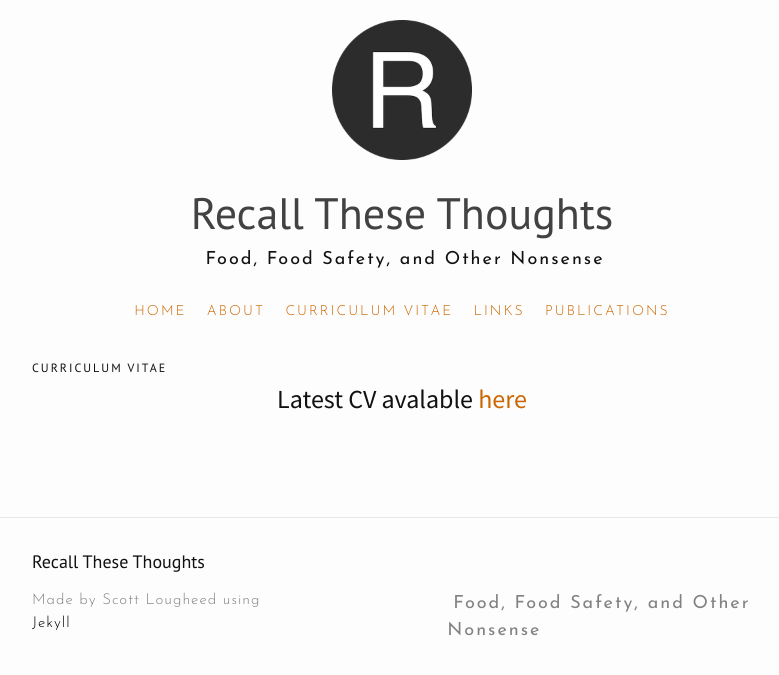
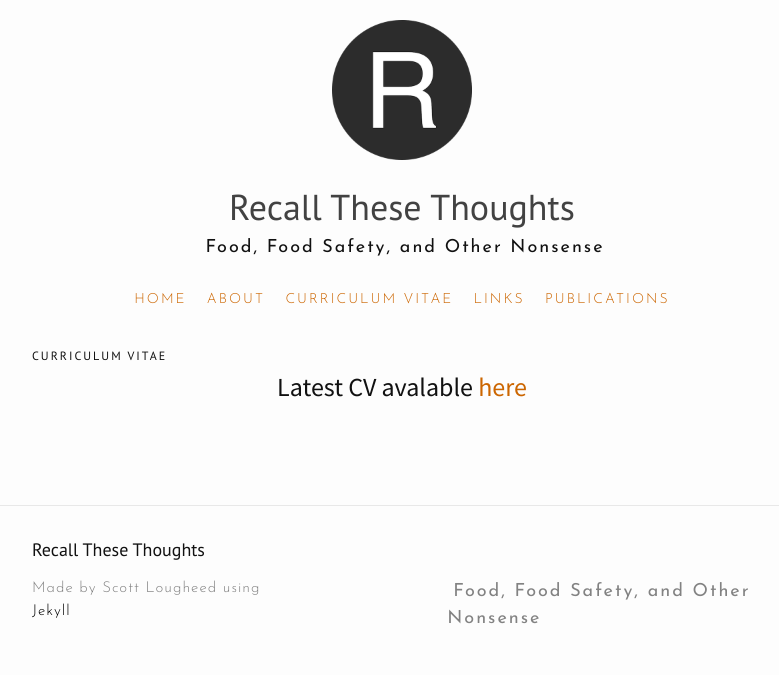
Before and after one commit to scottisloud/rtt-jekyll, a Jekyll site: the page built from cv.md, in a window 1280 px wide. Shown: the top 675 px of the page, without its empty margins (238-1017 px from the left). Built offline with Jekyll 4.4.1, drawn with Linux system fonts in a browser that asks for light colours; nearby versions of some CDN libraries.

Commit message:
shrink title
shrink site title and increased letter spacing for <blockquote>

```diff
--- a/_includes/header.html
+++ b/_includes/header.html
@@ -9,13 +9,12 @@
 <div class="wrapper">
   <div class="trigger site-navigation">
     <a class="page-link" href="{{site.url}}{{site.baseurl}}">HOME</a>
-    <!-- <span class="exclamationMark">/</span> -->
 
     {% for sitePage in site.pages %}
     {% if sitePage.title %}
 
     <a class="page-link" href="{{sitePage.url | prepend: site.baseurl }}">{{sitePage.title}}</a>
-    <!-- <span class="exclamationMark">/</span> -->
+
     {% endif %}
     {% endfor %}
   </div>
--- a/css/style.scss
+++ b/css/style.scss
@@ -213,7 +213,6 @@ a {
 }
 
 
-
 /**
  * Blockquotes
  */
@@ -221,8 +220,6 @@ blockquote {
     color: $grey-color;
     border-left: 4px solid $grey-color-light;
     padding-left: $spacing-unit / 2;
-
-    letter-spacing: -1px;
     font-style: italic;
 
     > :last-child {
@@ -403,7 +400,7 @@ pre {
   position: relative;
 }
 .site-title {
-  font-size: 44px;
+  font-size: 36px;
   font-weight: 100;
   font-family: 'PT Sans';
   text-transform: capitalize;
--- a/cv.md
+++ b/cv.md
@@ -11,7 +11,7 @@ permalink: /cv/
 
 
 <!-- <div id="cv">
-    <object data="img/cv-04-16.pdf" type="application/pdf" height=1000 width=100%>
-      alt : <a href="img/cv-04-16.pdf">CV.pdf</a>
-    </object>
+<object data="img/cv-04-16.pdf" type="application/pdf" height=1000 width=100%>
+  alt : <a href="img/cv-04-16.pdf">CV.pdf</a>
+</object>
 </div> -->
```
